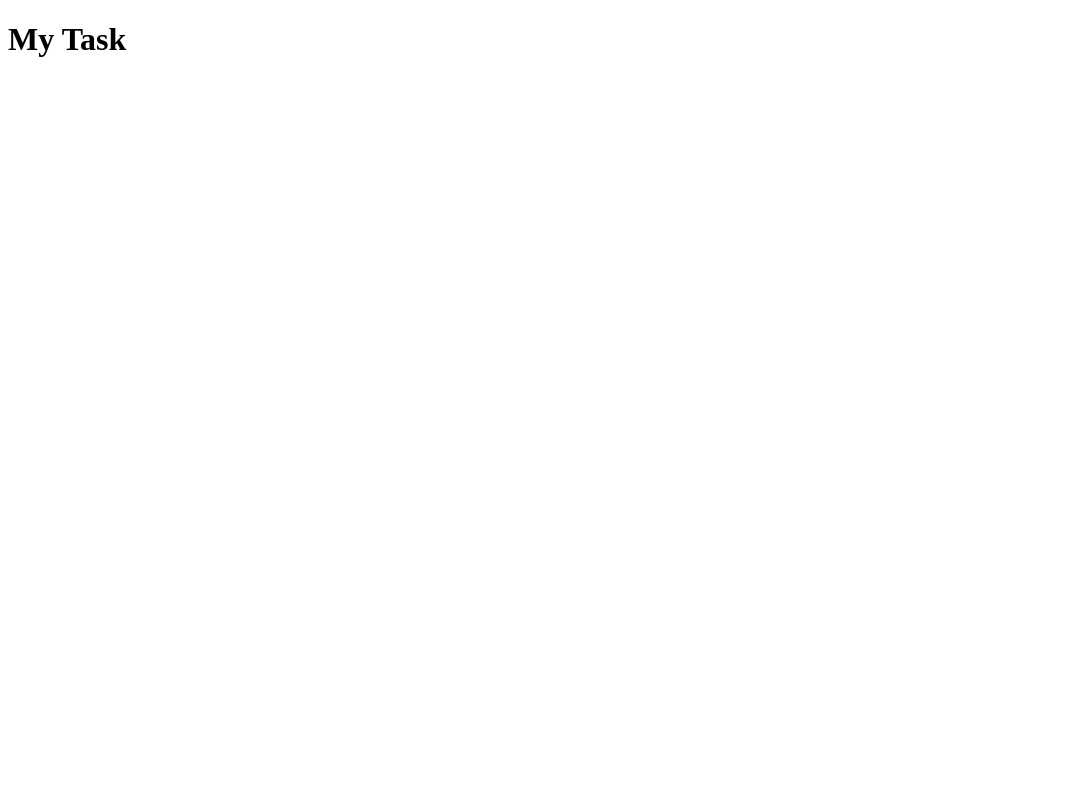
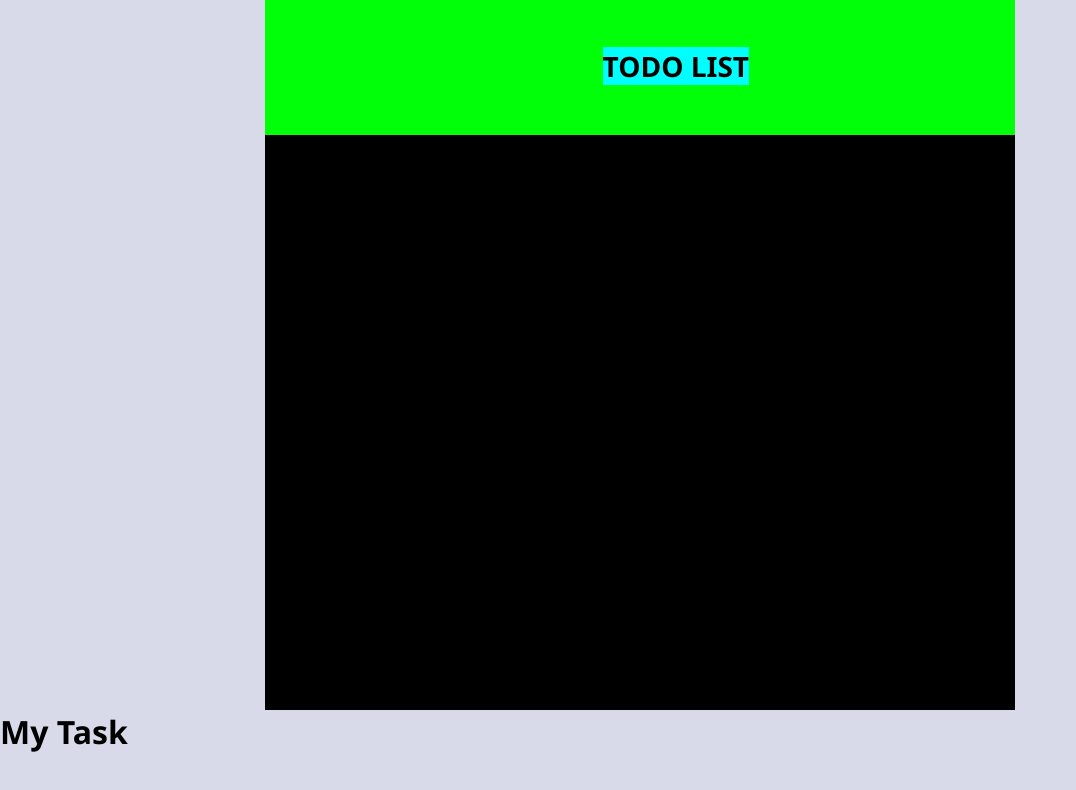
Before and after one commit to Manoel-DJS/Web-TD-List, a Next.js app: page / in a window 1280 px wide. Shown: the top 790 px of the page, without its empty margins (0-1076 px from the left). Built offline with nearby package versions, Linux system fonts and the light colour scheme.

Commit message:
Simple Design

```diff
--- /dev/null
+++ b/components/ListTask.js
@@ -0,0 +1 @@
+import React from "react";
--- a/components/Task.js
+++ b/components/Task.js
@@ -3,4 +3,5 @@ const Task = () => {
         <h1>My Task</h1>
     )
 }
+
 export default Task;
--- /dev/null
+++ b/pages/_app.js
@@ -0,0 +1,9 @@
+import '../styles/global.css'
+
+const App = ({Component, pageProps}) => {
+    return(
+        <Component {...pageProps} />
+    )
+}
+
+export default App;
--- a/pages/index.js
+++ b/pages/index.js
@@ -5,12 +5,27 @@ const App = () => {
 
     return(
         <>
-        <div id="container" style={{backgroundColor: "black"}}>
+            <div className="container">
 
-        </div>
+                <div className="dheader">
+                    <text className="div-text" style={{color: "black"}}>
+                        <strong>TODO LIST</strong>
+                    </text >
+
+
+                </div>
+
+                <div className="dbody">
+
+
+                </div>
+
+            </div>
         <Task/>
         </>
     )
 }
 
+
+
 export default App;
--- /dev/null
+++ b/styles/global.css
@@ -0,0 +1,46 @@
+* {
+    margin: 0;
+    padding: 0;
+}
+
+body, html{
+    width: 100%;
+    height: 100%;
+    font-family: 'Segoe UI', Tahoma, Geneva, Verdana, sans-serif;
+    font-weight: 200;
+    background-color: #D8DAE9;
+}
+
+.container{
+    margin: auto;
+    position: relative;
+    width: 750px;
+    height: 710px;
+    background-Color: #6A74E6;
+}
+
+.dheader {
+    position: absolute;
+    width: 750px;
+    height: 135px;
+    background-Color: #00FF09;
+    text-align: center;
+    justify-content: center;
+    align-items: center;
+
+}
+
+.dbody {
+    position: absolute;
+    width: 750px;
+    height: 575px;
+    background-Color: #000000;
+    bottom: 0;
+}
+.div-text{
+    position: absolute;
+    background-color: aqua;
+    top: 35%;
+    left: 45%;
+    font-size: 28px;
+}
```
